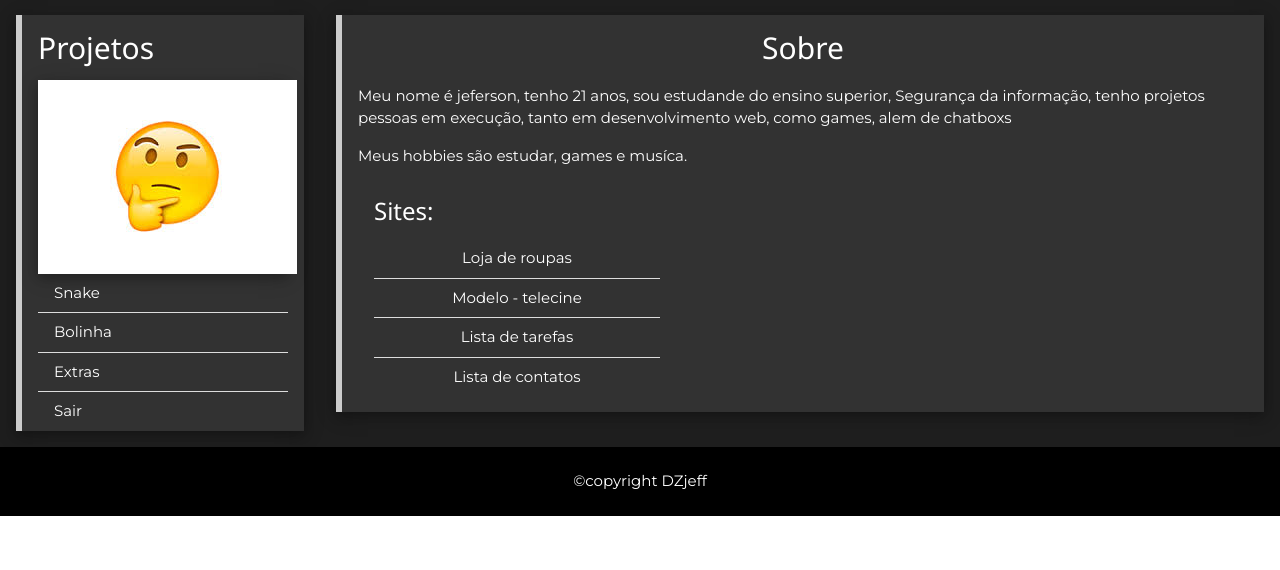
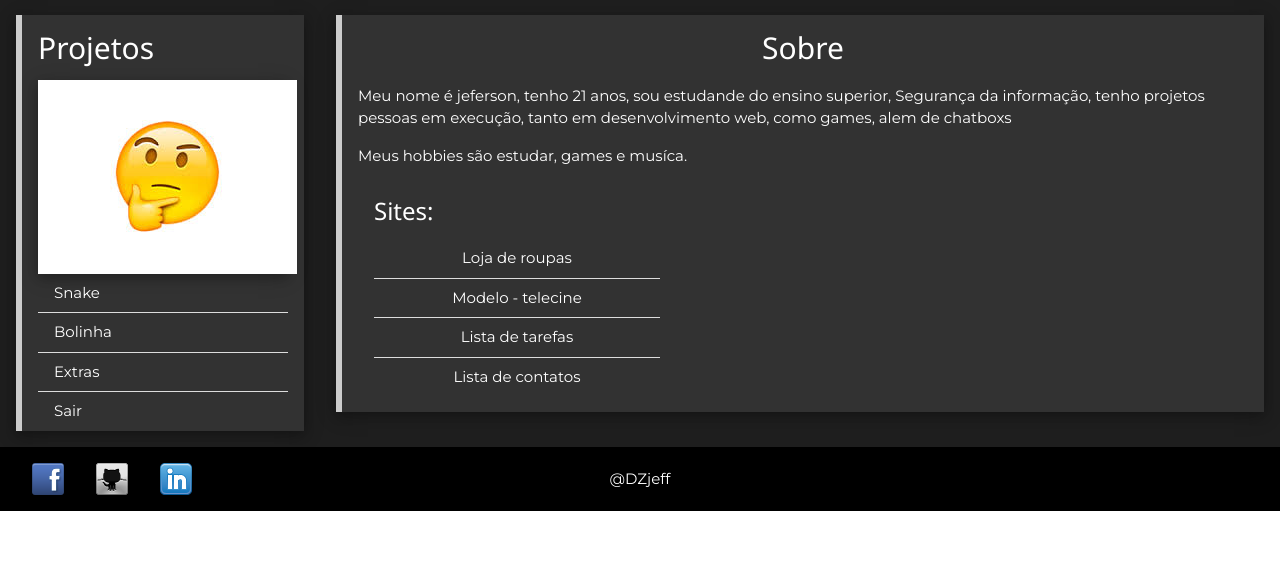
Before and after one commit to DZ0Jeff/portfolio-template, a PHP site: page /portfolio/ in a window 1280 px wide. Shown: the part 162-732 px from the top of the page. Run offline with PHP 8.4, Linux system fonts and the light colour scheme; some libraries are stand-ins or nearby versions.

Commit message:
version 6: add logos and links

```diff
--- a/index.html
+++ b/index.html
@@ -86,8 +86,13 @@
 			</div>
 		</div>
 
-		<footer class="w3-container w3-black w3-padding">
-			<p class="w3-center">&copy;copyright DZjeff</p>
+		<footer class="w3-display-container w3-black w3-padding">
+		  <nav class="w3-bar menu">
+		    <div class="w3-bar-item "><a href="#"><img src="img/facebook.png"></a></div>
+		    <div class="w3-bar-item "><a href="#"><img src="img/github3.png"></a></div>
+		    <div class="w3-bar-item "><a href="#"><img src="img/linkedin.png"></a></div>
+		  </nav>
+		  <div class="w3-display-middle w3-padding">@DZjeff</div>
 		</footer>
 
 		<script src="js/script.js"></script>
```
Also changed, not shown: pages/footer.php (+7 -2 lines), img/facebook.png (added), img/github3.png (added), img/linkedin.png (added), img/twitter.png (added).
